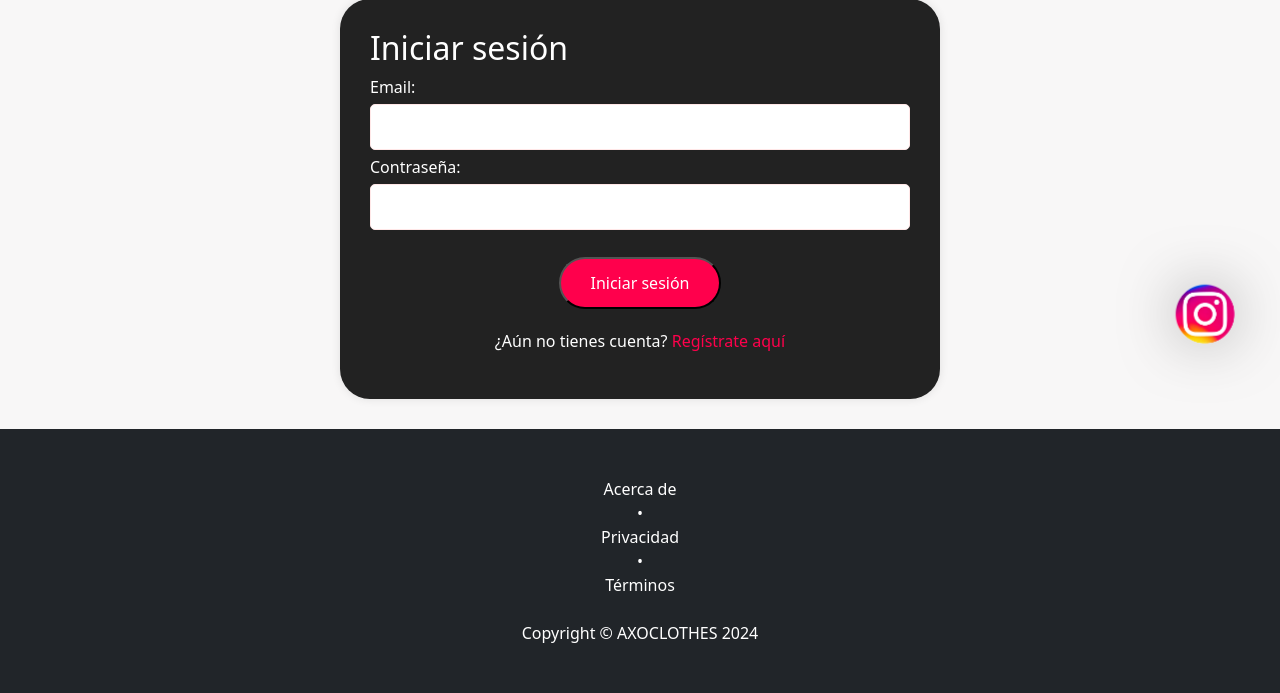
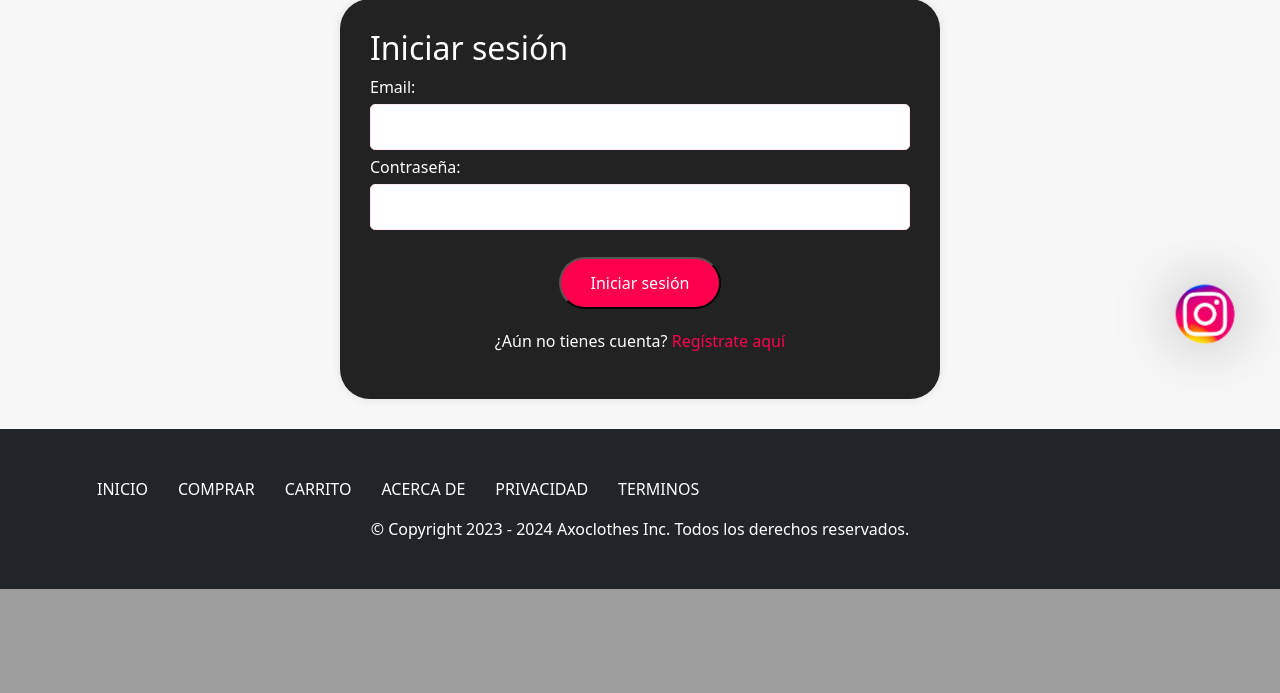
Before and after one commit to Defensor14/Axoclothes, a PHP site: page /Login.php in a window 1280 px wide. Shown: the part 411-1104 px from the top of the page. After the commit the page ends 1000 px from the top, so only its background shows below. Run offline with PHP 8.4, Linux system fonts and the light colour scheme; data that the repository does not hold is empty.

Commit message:
Update Login.php
-Footer

```diff
--- a/home/Login.php
+++ b/home/Login.php
@@ -128,11 +128,18 @@ if ($_SERVER["REQUEST_METHOD"] == "POST" && isset($_POST['login'])) {
 
     <!-- Footer-->
     <footer class="py-5 bg-dark">
-        <div class="container">
-            <a href="aboutus.html"><p class="m-0 text-center enlaces-footer">Acerca de</p></a> <p class="m-0 text-center text-white">•</p>
-            <a href="policy.html"><p class="m-0 text-center enlaces-footer">Privacidad</p></a>    <p class="m-0 text-center text-white">•</p>
-            <a href="terms.html"><p class="m-0 text-center enlaces-footer">Términos</p></a> <br>
-            <p class="m-0 text-center text-white">Copyright &copy; AXOCLOTHES 2024</p>
+        <div class="container d-flex justify-content-between align-items-center">
+            <ul class="footer-menu mb-0 d-flex">
+                <li><a href="Index.php">INICIO</a></li>
+                <li><a href="AllProducts.php">COMPRAR</a></li>
+                <li><a href="chekout.php">CARRITO</a></li>
+                <li><a href="aboutus.html">ACERCA DE</a></li>
+                <li><a href="policy.html">PRIVACIDAD</a></li>
+                <li><a href="terms.html">TERMINOS</a></li>
+            </ul>
+        </div>
+        <div class="container mt-3">
+            <p class="m-0 text-center text-white">© Copyright 2023 - 2024 Axoclothes Inc. Todos los derechos reservados.</p>
         </div>
     </footer>
     <!-- Bootstrap core JS-->
```
